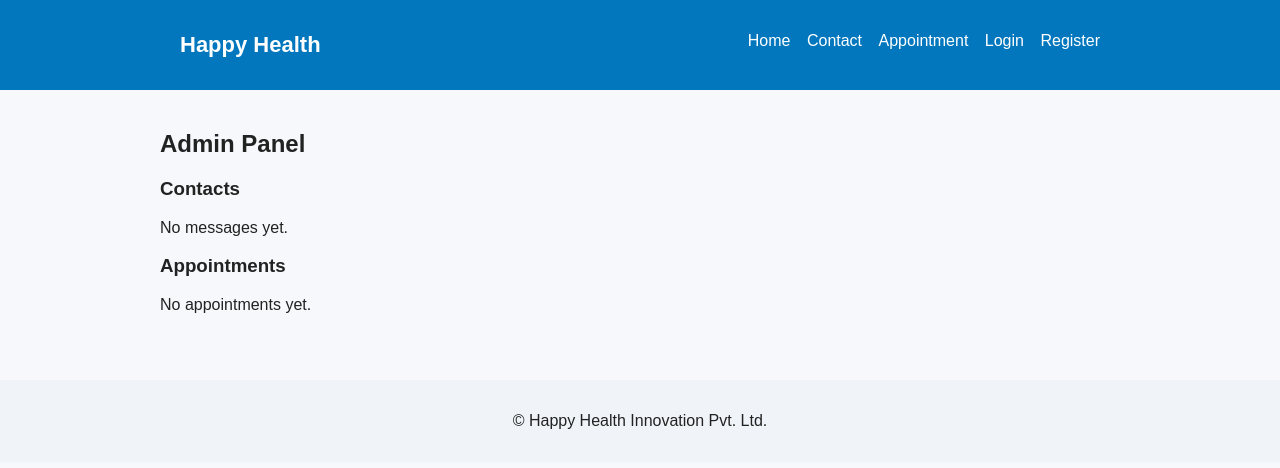
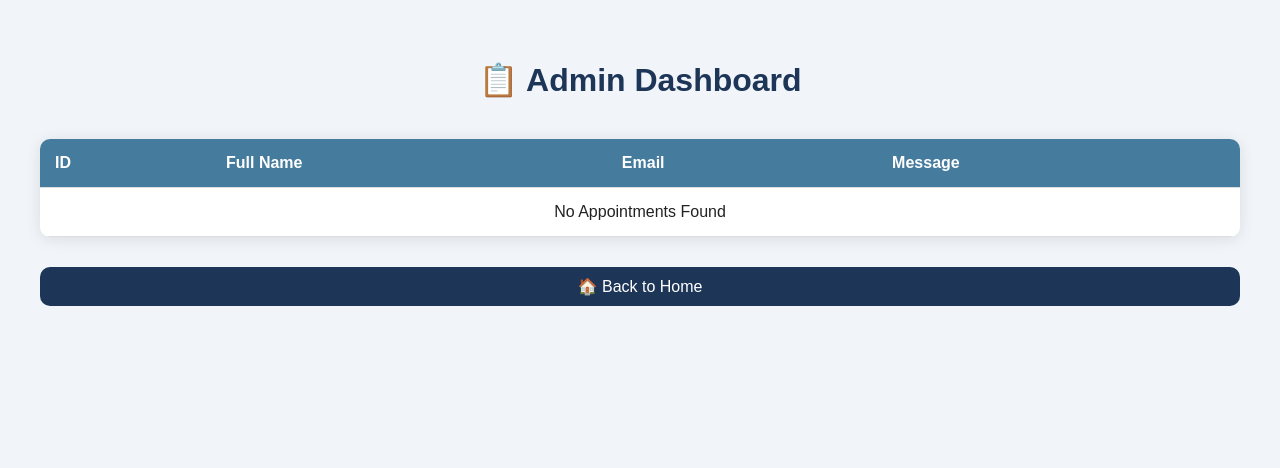
Before and after one commit to AmritRaj-coder/happy_health_website1, a Flask app: page /admin in a window 1280 px wide. Shown: the top 468 px of the page. Run offline with Flask 3, Linux system fonts and the light colour scheme.

Commit message:
add: register & admin dashboard pages

```diff
--- a/templates/admin.html
+++ b/templates/admin.html
@@ -1,25 +1,92 @@
-{% extends "base.html" %}
-{% block content %}
-  <h2>Admin Panel</h2>
-  <h3>Contacts</h3>
-  {% for c in contacts %}
-    <div class="item">
-      <strong>{{ c.name }}</strong> ({{ c.email }})<br>
-      {{ c.message|e }}<br>
-      <a href="{{ url_for('delete_contact', id=c.id) }}" onclick="return confirm('Delete?')">Delete</a>
-    </div>
-  {% else %}
-    <p>No messages yet.</p>
-  {% endfor %}
+<!DOCTYPE html>
+<html lang="en">
+<head>
+  <meta charset="UTF-8">
+  <meta name="viewport" content="width=device-width, initial-scale=1.0">
+  <title>Admin Dashboard | Happy Health Innovation</title>
+  <link rel="stylesheet" href="{{ url_for('static', filename='style.css') }}">
+  <style>
+    body {
+      font-family: 'Poppins', sans-serif;
+      background-color: #f1f5f9;
+      padding: 40px;
+      margin: 0;
+    }
 
-  <h3>Appointments</h3>
-  {% for a in appointments %}
-    <div class="item">
-      <strong>{{ a.name }}</strong> — {{ a.date }}<br>
-      {{ a.issue|e }}<br>
-      <a href="{{ url_for('delete_appointment', id=a.id) }}" onclick="return confirm('Delete?')">Delete</a>
-    </div>
-  {% else %}
-    <p>No appointments yet.</p>
-  {% endfor %}
-{% endblock %}
+    h1 {
+      color: #1d3557;
+      text-align: center;
+      margin-bottom: 40px;
+    }
+
+    table {
+      width: 100%;
+      border-collapse: collapse;
+      background: white;
+      box-shadow: 0 2px 15px rgba(0,0,0,0.1);
+      border-radius: 10px;
+      overflow: hidden;
+    }
+
+    th, td {
+      padding: 15px;
+      text-align: left;
+      border-bottom: 1px solid #ddd;
+    }
+
+    th {
+      background-color: #457b9d;
+      color: white;
+    }
+
+    tr:hover {
+      background-color: #f8f9fa;
+    }
+
+    .back-home {
+      display: block;
+      text-align: center;
+      margin-top: 30px;
+      text-decoration: none;
+      color: white;
+      background-color: #1d3557;
+      padding: 10px 20px;
+      border-radius: 10px;
+      transition: 0.3s;
+    }
+
+    .back-home:hover {
+      background-color: #457b9d;
+    }
+  </style>
+</head>
+<body>
+  <h1>📋 Admin Dashboard</h1>
+  <table>
+    <thead>
+      <tr>
+        <th>ID</th>
+        <th>Full Name</th>
+        <th>Email</th>
+        <th>Message</th>
+      </tr>
+    </thead>
+    <tbody>
+      {% for appointment in appointments %}
+      <tr>
+        <td>{{ appointment.id }}</td>
+        <td>{{ appointment.name }}</td>
+        <td>{{ appointment.email }}</td>
+        <td>{{ appointment.message }}</td>
+      </tr>
+      {% else %}
+      <tr>
+        <td colspan="4" style="text-align:center;">No Appointments Found</td>
+      </tr>
+      {% endfor %}
+    </tbody>
+  </table>
+
+  <a href="{{ url_for('home') }}" class="back-home">🏠 Back to Home</a>
+</body>
+</html>
```
Also changed, not shown: templates/register.html (+107 -9 lines).
